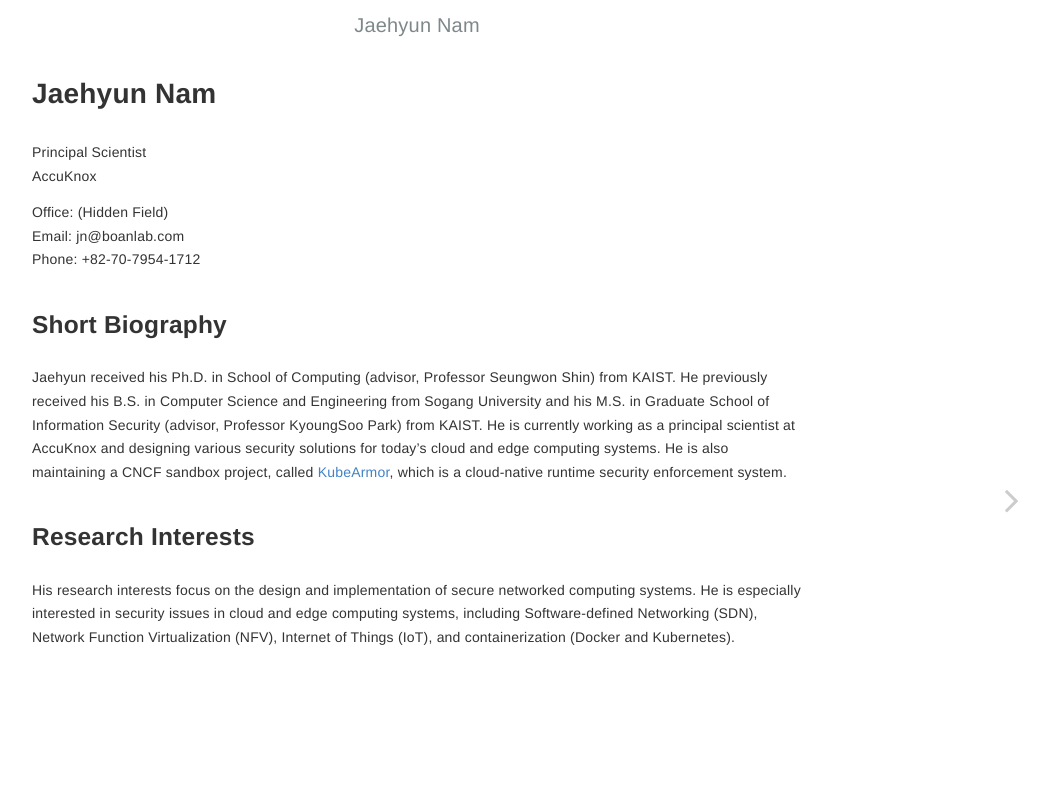
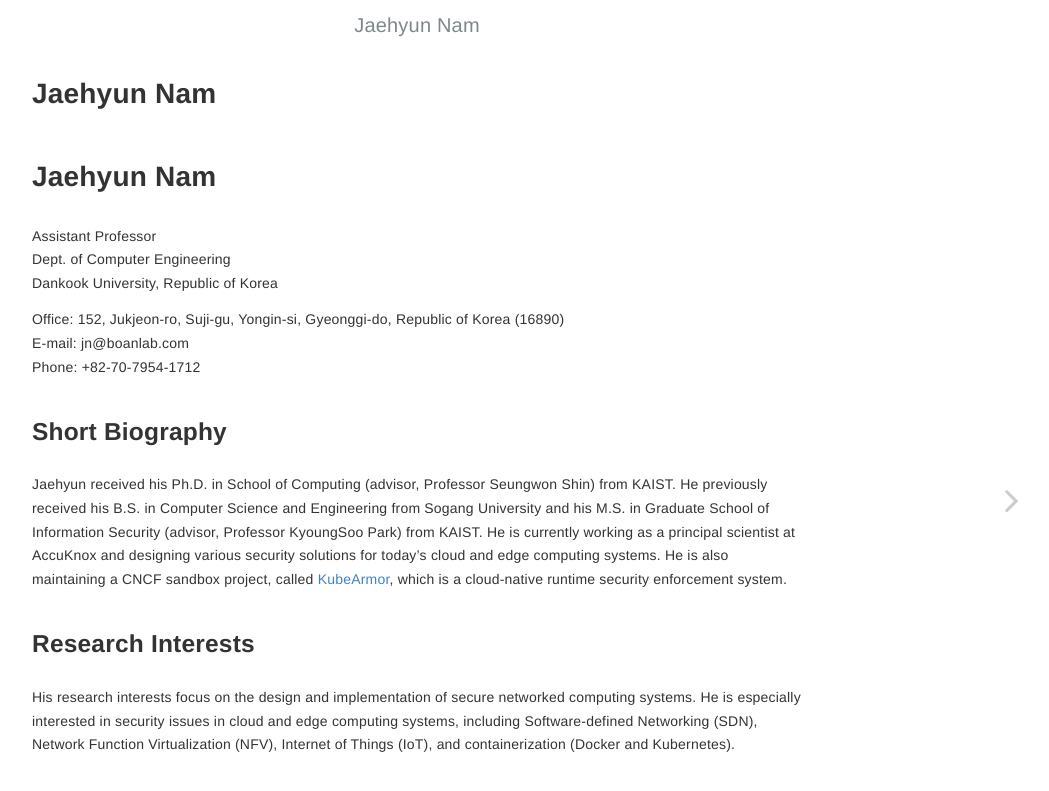
Before and after one commit to nam-jaehyun/nam-jaehyun.github.io, a Jekyll site: the page built from index.md, in a window 1280 px wide. Shown: the top 791 px of the page, without its empty margins (223-1272 px from the left). Built offline with Jekyll 4.4.1, drawn with Linux system fonts in a browser that asks for light colours.

Commit message:
Update index.md

```diff
--- a/index.md
+++ b/index.md
@@ -2,11 +2,14 @@
 layout: home
 ---
 
-Principal Scientist
-AccuKnox
+# Jaehyun Nam
 
-Office: (Hidden Field)
-Email: jn@boanlab.com
+Assistant Professor
+Dept. of Computer Engineering
+Dankook University, Republic of Korea
+
+Office: 152, Jukjeon-ro, Suji-gu, Yongin-si, Gyeonggi-do, Republic of Korea (16890)
+E-mail: jn@boanlab.com
 Phone: +82-70-7954-1712
 
 ## Short Biography
```
